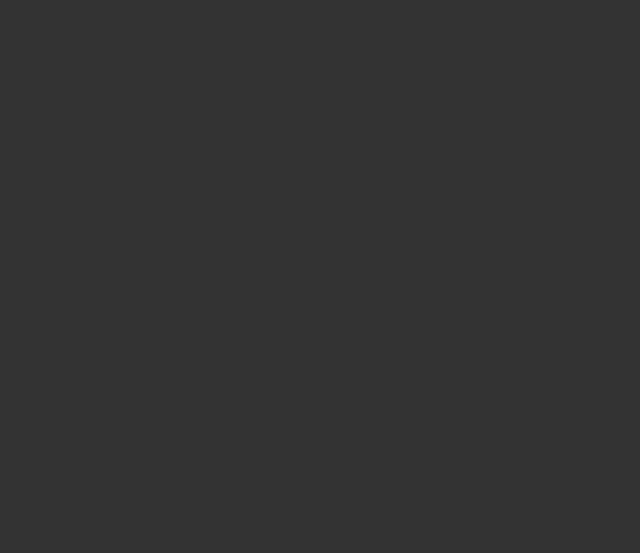
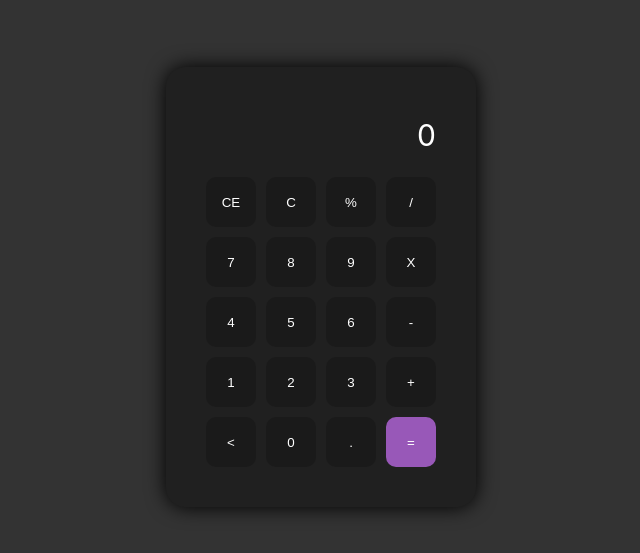
Before and after one commit to Luci606/Kalkulator, a React (Create React App) app: page / in a window 1280 px wide. Shown: the part 113-666 px from the top of the page, without its empty margins (319-959 px from the left). Built offline with nearby package versions, Linux system fonts and the light colour scheme.

Commit message:
Zmiana strony statycznej

```diff
--- a/src/index.js
+++ b/src/index.js
@@ -3,21 +3,58 @@ import ReactDOM from 'react-dom';
 import './index.css';
 import reportWebVitals from './reportWebVitals';
 
-function Board()
-{
-  return(
-    <div id='screen'>
-      <div id='board'>
+class Screen extends React.Component {
 
+  render(){
+    return (
+      <div id='screen'>0</div>
+    )
+  }
+}
+
+class CalculatorButton extends React.Component {
+
+  render(){
+    let buttonClass = 'bttn';
+    if(this.props.bttnValue === "="){
+      buttonClass += ' bttn-equal';
+    }
+
+    return (
+        <button className={buttonClass}>{this.props.bttnValue}</button>
+    )
+  }
+}
+
+class Calculator extends React.Component {
+
+  render(){
+    const bttnValues = [
+      "CE", "C", "%", "/",
+      7, 8, 9, "X",
+      4, 5, 6, "-",
+      1, 2, 3, "+",
+      "<", 0, ".", "="
+    ];
+    const buttonsMap = bttnValues.map((bttnValue) =>
+      <CalculatorButton bttnValue = {bttnValue} />
+    );
+
+    return (
+      <div className='calculator'>
+        <Screen />
+        <div className='buttonsContainer'>
+          {buttonsMap}
+        </div>
       </div>
-    </div>
-  )
+    )
+  }
 }
 
 
 ReactDOM.render(
   <React.StrictMode>
-    <Board />
+    <Calculator />
   </React.StrictMode>,
   document.getElementById('root')
 );
```
